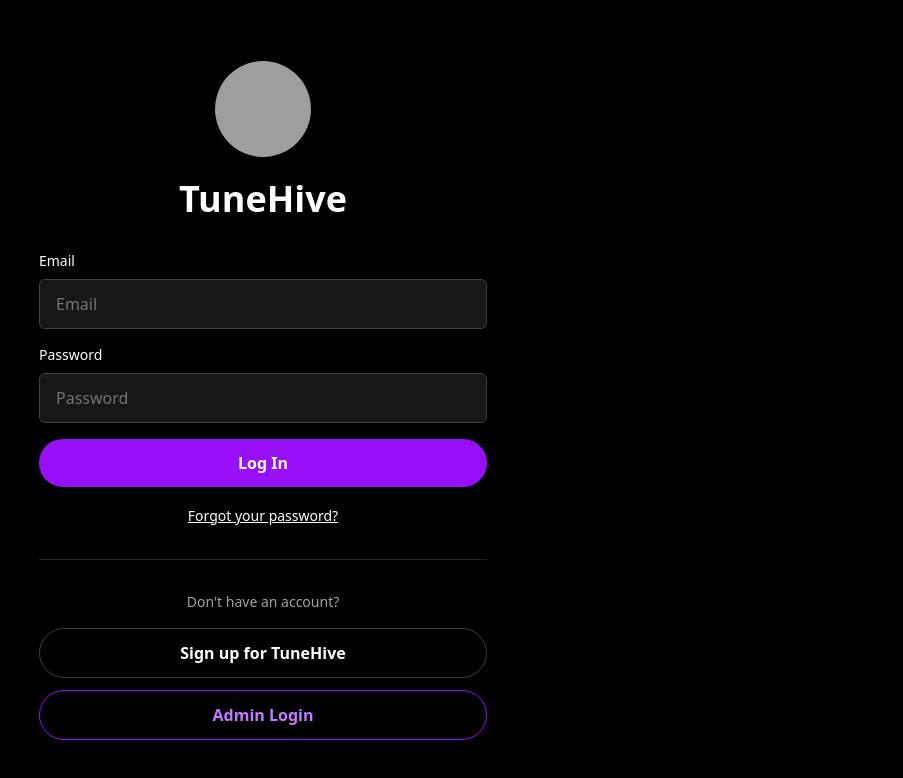
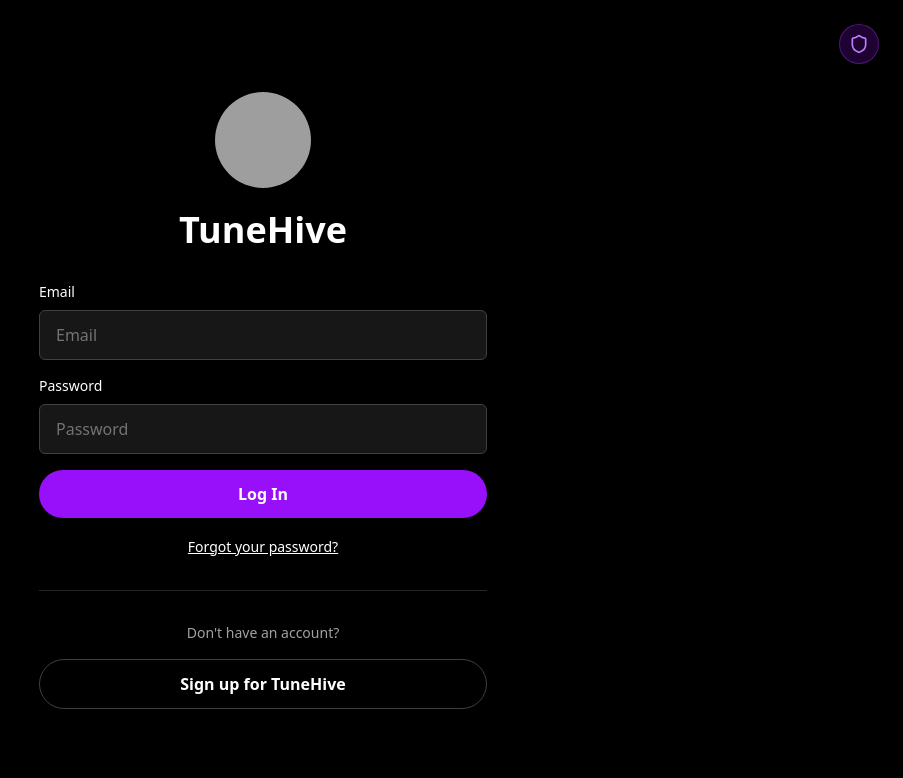
Before and after one commit to arhanalam789/TuneHive, a React app in the folder Frontend/: page /login in a window 1280 px wide. Shown: the top 778 px of the page, without its empty margins (377-1280 px from the left). Built offline with nearby package versions, Linux system fonts and the light colour scheme; grey boxes are pictures that could not be loaded; the HTML template or start-up script is replaced by a standard one.

Commit message:
protected routes done

```diff
--- a/Frontend/src/pages/Admin_Home.jsx
+++ b/Frontend/src/pages/Admin_Home.jsx
@@ -1,6 +1,27 @@
 import { Music, ListMusic, Library, Album } from 'lucide-react';
+import axios from "axios";
+import toast from "react-hot-toast";
+import { useNavigate } from "react-router-dom";
 
 export default function AdminDashboard() {
+  const navigate = useNavigate();
+  const API_URL = import.meta.env.VITE_API_URL || "https://tunehive-nw51.onrender.com";
+
+  const handleLogout = async () => {
+    try {
+      const res = await axios.post(`${API_URL}/api/adminauth/logout`, {}, { withCredentials: true });
+      if (res.data.success) {
+        toast.success("Logged out successfully!");
+        setTimeout(() => navigate("/admin-login"), 1500);
+      } else {
+        toast.error(res.data.message || "Logout failed!");
+      }
+    } catch (error) {
+      console.error("Logout error:", error);
+      toast.error("Something went wrong while logging out.");
+    }
+  };
+
   const adminCards = [
     {
       title: 'Add a Song',
@@ -45,7 +66,10 @@ export default function AdminDashboard() {
             <h1 className="text-white text-2xl font-bold">TuneHive</h1>
           </div>
 
-          <button className="text-neutral-400 hover:text-white transition-colors text-sm">
+          <button
+            onClick={handleLogout}
+            className="text-neutral-400 hover:text-white transition-colors text-sm"
+          >
             Logout
           </button>
         </div>
--- a/Frontend/src/pages/Login_page.jsx
+++ b/Frontend/src/pages/Login_page.jsx
@@ -2,12 +2,14 @@ import { Link, useNavigate } from 'react-router-dom';
 import { useState } from 'react';
 import axios from 'axios';
 import toast from "react-hot-toast";
+import { Shield } from 'lucide-react';
 
 export default function Login() {
   const [email, setEmail] = useState('');
   const [password, setPassword] = useState('');
   const [error, setError] = useState('');
   const [loading, setLoading] = useState(false);
+  const [showAdminTooltip, setShowAdminTooltip] = useState(false);
   const navigate = useNavigate();
 
   const API_URL = import.meta.env.VITE_API_URL || "https://tunehive-nw51.onrender.com";
@@ -57,10 +59,25 @@ export default function Login() {
   };
 
   return (
-    <div className="min-h-screen bg-black flex items-center justify-center px-4">
+    <div className="min-h-screen bg-black flex items-center justify-center px-4 relative">
+      <div className="absolute top-6 right-6">
+        <button
+          onClick={() => navigate('/admin-login')}
+          onMouseEnter={() => setShowAdminTooltip(true)}
+          onMouseLeave={() => setShowAdminTooltip(false)}
+          className="w-10 h-10 bg-purple-600/20 hover:bg-purple-600/30 rounded-full flex items-center justify-center border border-purple-500/30 hover:border-purple-500/50 transition-all group relative"
+        >
+          <Shield className="w-5 h-5 text-purple-400 group-hover:text-purple-300" />
+
+          {showAdminTooltip && (
+            <div className="absolute -bottom-10 right-0 bg-neutral-900 text-white text-sm px-3 py-2 rounded-lg border border-purple-500/30 whitespace-nowrap">
+              Admin Login
+            </div>
+          )}
+        </button>
+      </div>
+
       <div className="w-full max-w-md">
-
-
         <div className="text-center mb-8">
           <div className="inline-block mb-4">
             <img
@@ -72,13 +89,11 @@ export default function Login() {
           <h1 className="text-white text-4xl font-bold">TuneHive</h1>
         </div>
 
-
         {error && (
           <div className="bg-red-500/10 border border-red-500 text-red-400 px-4 py-3 rounded-lg text-sm mb-4 text-center">
             {error}
           </div>
         )}
-
 
         <form onSubmit={handleSubmit} className="space-y-4">
           <div>
@@ -109,7 +124,6 @@ export default function Login() {
             />
           </div>
 
-
           <button
             type="submit"
             disabled={loading}
@@ -120,7 +134,6 @@ export default function Login() {
             {loading ? 'Logging in...' : 'Log In'}
           </button>
 
-
           <div className="text-center">
             <Link to="/forgot-password" className="text-white text-sm underline hover:text-purple-400">
               Forgot your password?
@@ -128,28 +141,18 @@ export default function Login() {
           </div>
         </form>
 
-
         <div className="flex items-center my-8">
           <div className="flex-1 border-t border-neutral-800"></div>
         </div>
-
 
         <div className="text-center">
           <p className="text-neutral-400 text-sm mb-4">Don't have an account?</p>
           <Link
             to="/signup"
-            className="block w-full border border-neutral-700 hover:border-purple-500 text-white font-semibold py-3 rounded-full transition-colors text-center mb-3"
+            className="block w-full border border-neutral-700 hover:border-purple-500 text-white font-semibold py-3 rounded-full transition-colors text-center"
           >
             Sign up for TuneHive
           </Link>
-
-
-          <button
-            onClick={() => navigate('/admin-login')}
-            className="w-full border border-purple-600 text-purple-400 font-semibold py-3 rounded-full hover:bg-purple-600 hover:text-white transition-colors"
-          >
-            Admin Login
-          </button>
         </div>
       </div>
     </div>
```
